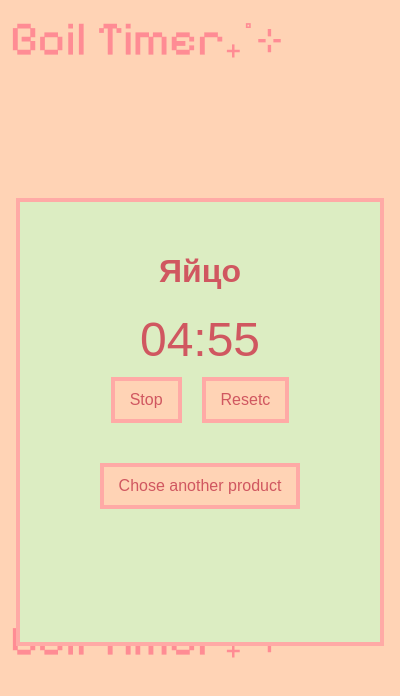
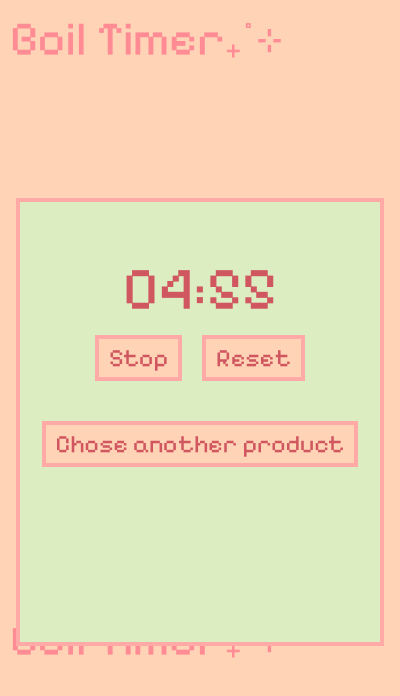
Before and after one commit to aochiza/egg-timer, an Electron app: page timer.html in a window 400 px wide. Drawn offline with Linux system fonts and the light colour scheme.

Commit message:
шрифт и отступы

```diff
--- a/renderer.js
+++ b/renderer.js
@@ -43,7 +43,7 @@ document.addEventListener('DOMContentLoaded', () => {
             button.addEventListener('click', () => {
                 const time = button.dataset.time;
                 localStorage.setItem('cookingTime', time);
-                localStorage.setItem('selectedFood', 'Яйцо ' + button.textContent.trim());
+                localStorage.setItem('selectedFood', button.textContent.trim());
                 window.location.href = 'timer.html';
             });
         });
@@ -62,7 +62,7 @@ document.addEventListener('DOMContentLoaded', () => {
         let timer;
 
         // Получаем выбранный продукт и время
-        const selectedFood = localStorage.getItem('selectedFood') || 'Яйцо';
+        const selectedFood = localStorage.getItem('selectedFood');
         const cookingTime = parseInt(localStorage.getItem('cookingTime')) || 300;
 
         let totalSeconds = cookingTime;
--- a/styles.css
+++ b/styles.css
@@ -37,27 +37,32 @@ h1 {
 }
 
 button {
+    font-family: 'Pixelify Sans', sans-serif;
     background-color: #FFD3B5; /* Светло-оранжевый фон */
     border: 4px solid #FFAAA6; /* Розовая рамка */
     color: #D05760; /* Темно-розовый текст */
-    padding: 10px 15px; /* Внутренние отступы */
+    top: 15px;
+    padding: 4px 10px;
     margin: 10px; /* Внешние отступы */
     cursor: pointer; /* Курсор-указатель */
-    font-size: 16px; /* Размер текста */
+    font-size: 25px; /* Размер текста */
     transition: all 0.3s; /* Плавные анимации */
 }
 
 button:hover {
+    font-family: 'Pixelify Sans', sans-serif;
     background-color: #FFAAA6; /* Розовый фон при наведении */
     color: white; /* Белый текст */
 }
 
 .start-page #start-btn {
+    font-family: 'Pixelify Sans', sans-serif;
     font-size: 30px;
     padding: 5px 70px; /*ширина и длина*/
 }
 
 .food-options {
+    font-family: 'Pixelify Sans', sans-serif;
     display: flex;
     flex-direction: column;
 }
--- a/timer-styles.css
+++ b/timer-styles.css
@@ -1,16 +1,19 @@
 .timer-display {
-    font-size: 48px;
+    font-size: 60px;
     margin: 20px 0;
     color: #D05760;
+    font-family: 'Pixelify Sans', sans-serif;
 }
 
 .timer-controls {
     display: flex;
+    font-family: 'Pixelify Sans', sans-serif;
     justify-content: center;
 }
 
 .notification {
     margin-top: 20px;
+    font-family: 'Pixelify Sans', sans-serif;
     padding: 10px;
     background-color: #ffeb3b;
     border-radius: 5px;
--- a/timer.html
+++ b/timer.html
@@ -1,6 +1,7 @@
 <!DOCTYPE html>
 <html>
 <head>
+    <link href="https://fonts.googleapis.com/css2?family=Pixelify+Sans&display=swap" rel="stylesheet">
     <meta charset="UTF-8">
     <title>Timer</title>
     <link rel="stylesheet" href="styles.css">
@@ -13,7 +14,7 @@
             <div id="time">05:00</div>
             <div class="timer-controls">
                 <button id="stop">Stop</button>
-                <button id="reset">Resetс</button>
+                <button id="reset">Reset</button>
             </div>
         </div>
         <div class="notification" id="notification"></div>
```
Also changed, not shown: egg-type.html (+4 -3 lines), index.html (+2 -0 lines), select.html (+2 -1 lines).
